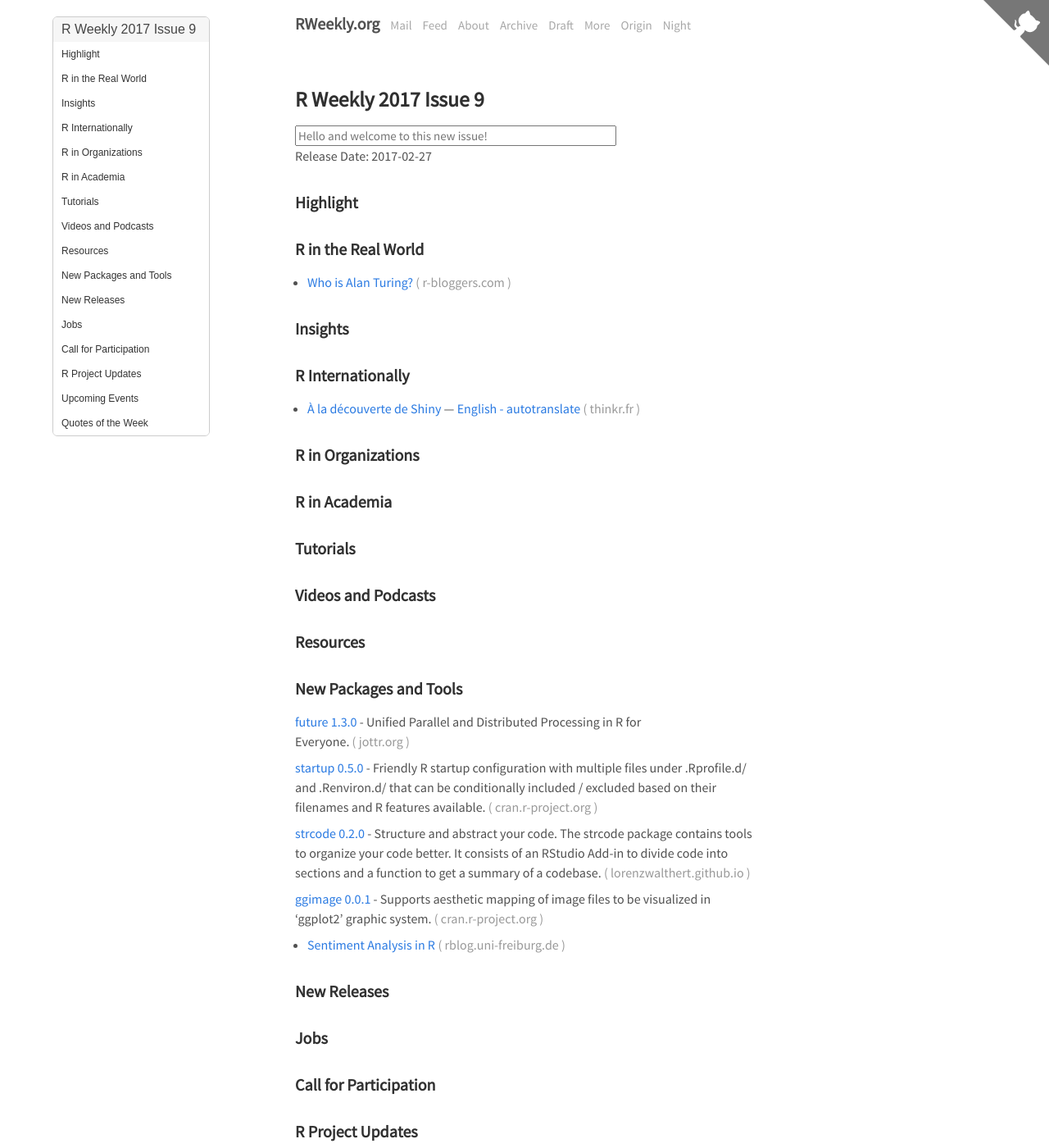
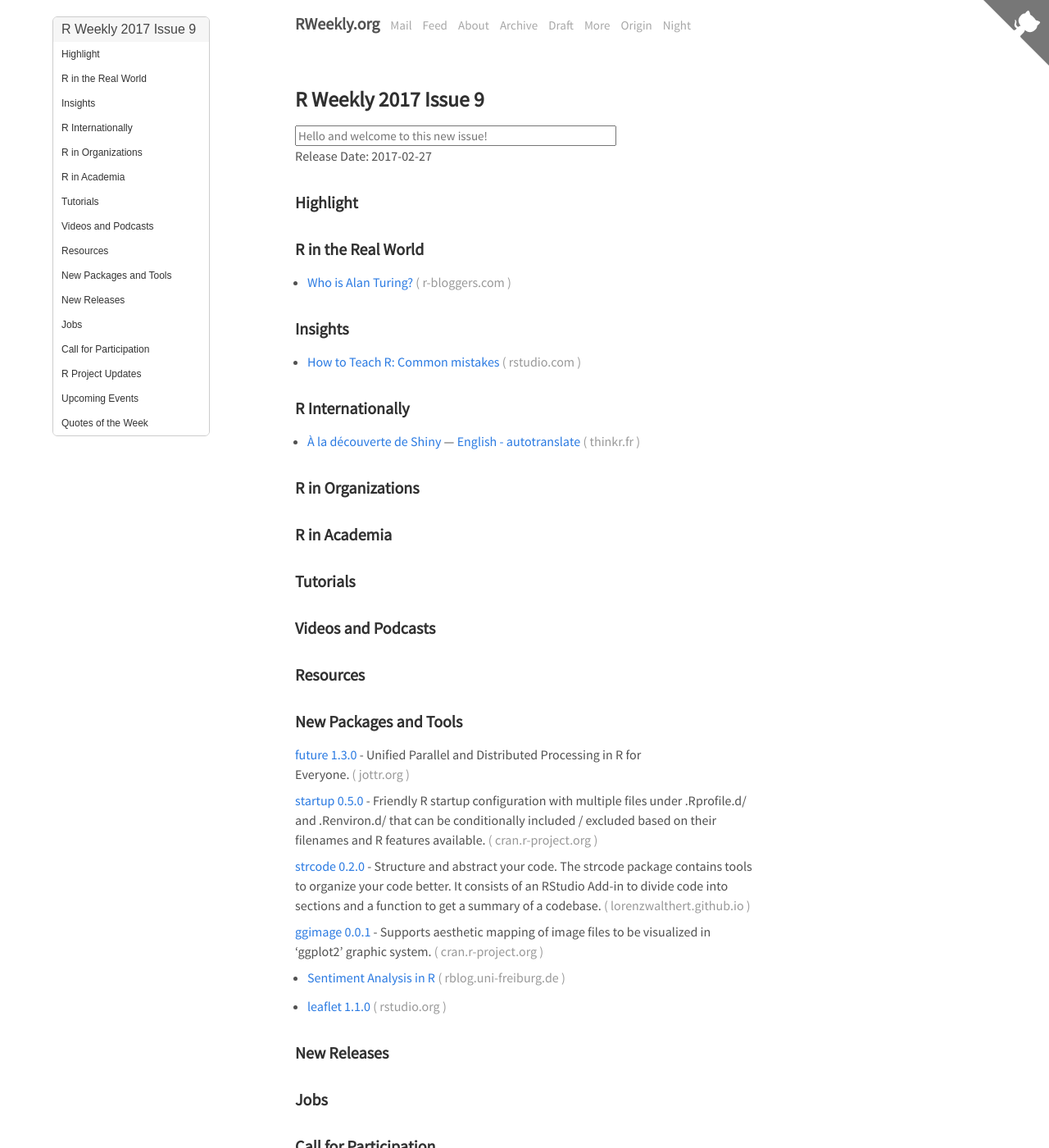
Before and after one commit to rweekly/rweekly.org, a Jekyll site: the page built from draft.md, in a window 1280 px wide and 1400 px high. Shown: the whole window at 82% size. Built offline with Jekyll 4.4.1, drawn with Linux system fonts in a browser that asks for light colours; comment, search, counter and statistics services are not loaded.

Commit message:
Update draft.md

```diff
--- a/draft.md
+++ b/draft.md
@@ -18,7 +18,7 @@
 
 ### Insights
 
-
++ [How to Teach R: Common mistakes](https://www.rstudio.com/rviews/2017/02/22/how-to-teach-r-common-mistakes/)
 
 ### R Internationally
 
@@ -58,6 +58,8 @@
 
 + [Sentiment Analysis in R](http://www.rblog.uni-freiburg.de/2017/02/21/sentiment-analysis-in-r/)
 
++ [leaflet 1.1.0](https://blog.rstudio.org/2017/02/22/leaflet-1-1-0/)
+
 ### New Releases
 
 
```
